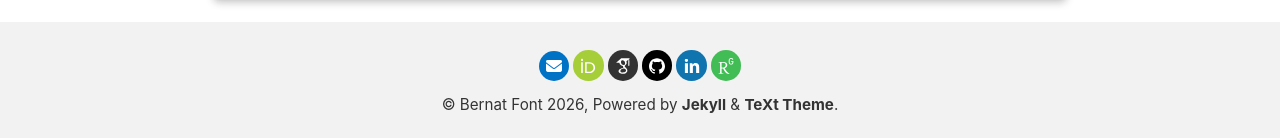
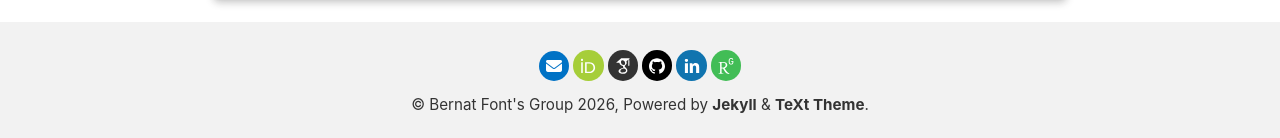
Before and after one commit to b-fg/b-fg.github.io, a Jekyll site: the page built from index.md, in a window 1280 px wide. Shown: the part 1249-1387 px from the top of the page. Built offline with Jekyll 4.4.1, drawn with Linux system fonts in a browser that asks for light colours; nearby versions of some CDN libraries; emoji names are drawn with the system emoji font.

Commit message:
Updated description

```diff
--- a/_config.yml
+++ b/_config.yml
@@ -20,10 +20,10 @@
 highlight_theme: tomorrow-night-bright # "default" (default), "tomorrow", "tomorrow-night", "tomorrow-night-eighties", "tomorrow-night-blue", "tomorrow-night-bright"
 url     : https://b-fg.github.io # the base hostname & protocol for your site e.g. https://www.someone.com
 baseurl : # does not include hostname
-title   : Bernat Font
+title   : Bernat Font's Group
 surname : Font
 description: > # this means to ignore newlines until "Language & timezone"
-  Bernat Font
+  Bernat Font's Group
 
 
 ## => Language and Timezone
```
